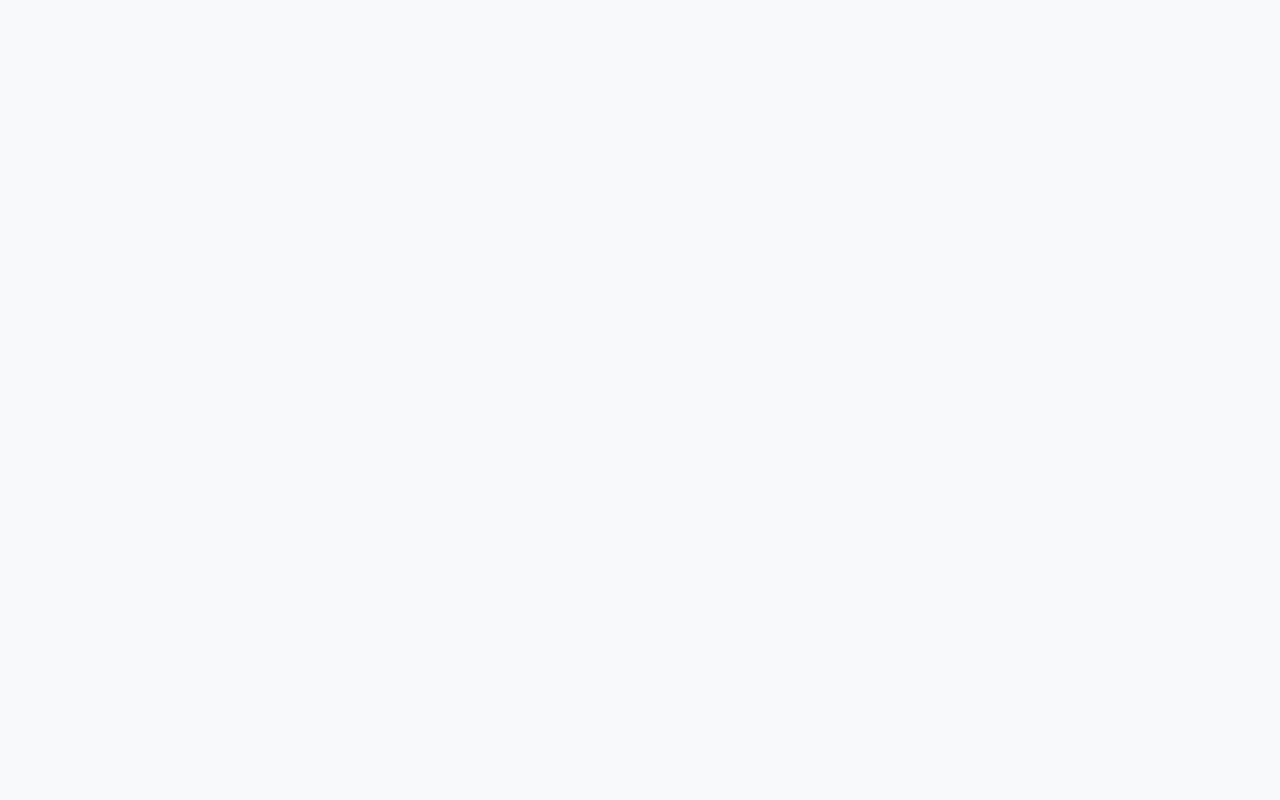
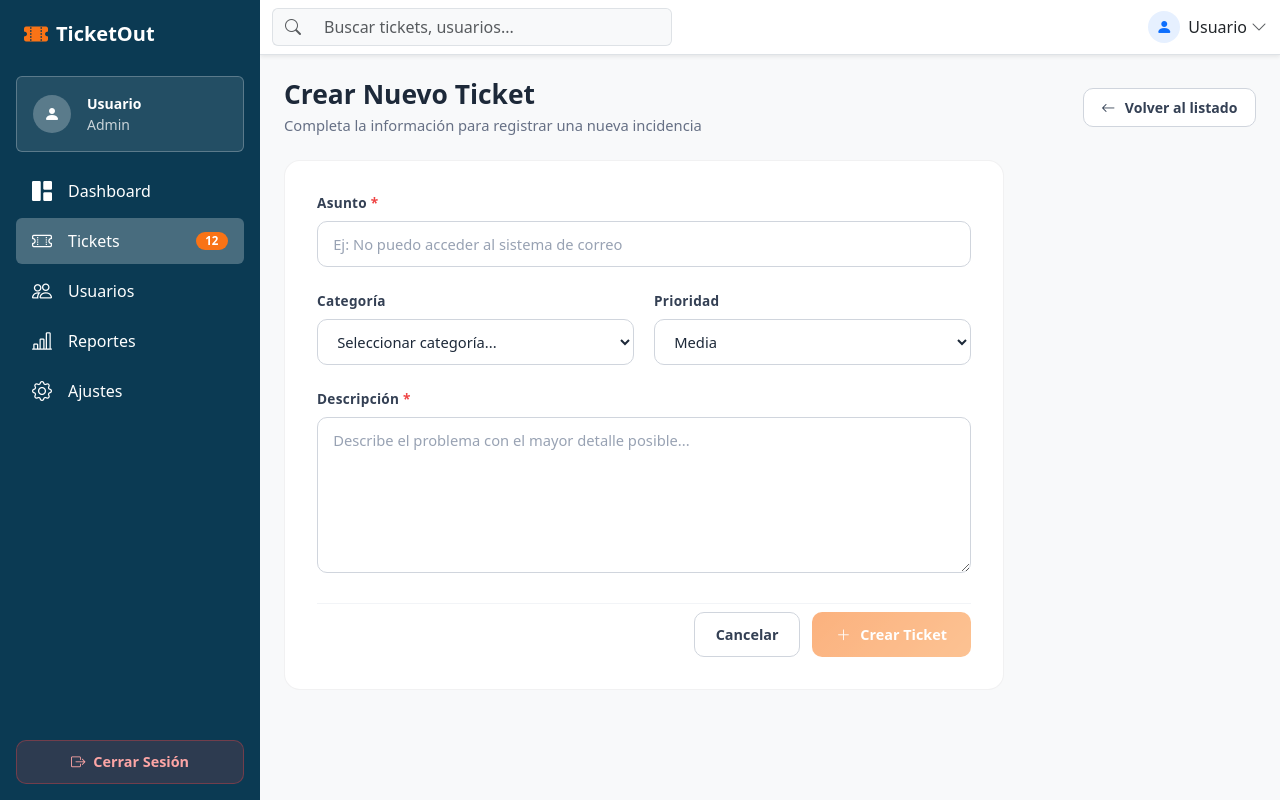
Before and after one commit to PabloAlonsoRomero/TicketOut-Frontend, an Angular app: page /tickets/create in a window 1280 px wide. Before the commit this address led to /. Built offline with nearby package versions, Linux system fonts and the light colour scheme.

Commit message:
ticket-create

```diff
--- a/src/app/app.routes.ts
+++ b/src/app/app.routes.ts
@@ -2,6 +2,7 @@ import { Routes } from '@angular/router';
 import { LoginComponent } from './features/auth/login/login.component';
 import { DashboardComponent } from './features/dashboard/dashboard.component';
 import { TicketListComponent } from './features/tickets/ticket-list/ticket-list.component';
+import { TicketCreateComponent } from './features/tickets/ticket-create/ticket-create.component';
 import { MainLayout } from './layouts/main-layout/main-layout';
 
 export const routes: Routes = [
@@ -15,6 +16,7 @@ export const routes: Routes = [
     children: [
       { path: 'dashboard', component: DashboardComponent },
       { path: 'tickets', component: TicketListComponent },
+      { path: 'tickets/create', component: TicketCreateComponent },
     ]
   },
 ];
--- /dev/null
+++ b/src/app/features/tickets/ticket-create/ticket-create.component.css
@@ -0,0 +1,227 @@
+@import url("https://cdn.jsdelivr.net/npm/bootstrap-icons@1.11.3/font/bootstrap-icons.min.css");
+
+:host {
+  --ink-900: #1d2939;
+  --ink-700: #344054;
+  --ink-500: #667085;
+  --line-200: #d0d5dd;
+  --surface: #ffffff;
+  --panel: #0b3a53;
+  --panel-soft: #155273;
+  --accent: #f97316;
+  --bg: #eef3f7;
+  display: block;
+}
+
+/* ── Page Header ── */
+.page-title {
+  margin: 0;
+  font-size: 1.65rem;
+  font-weight: 800;
+  color: var(--ink-900);
+}
+
+.page-subtitle {
+  margin: 0.2rem 0 0;
+  color: var(--ink-500);
+  font-size: 0.92rem;
+}
+
+.btn-back {
+  display: inline-flex;
+  align-items: center;
+  gap: 0.35rem;
+  padding: 0.5rem 1.1rem;
+  border: 1px solid var(--line-200);
+  border-radius: 10px;
+  background: var(--surface);
+  color: var(--ink-700);
+  font-family: inherit;
+  font-weight: 600;
+  font-size: 0.88rem;
+  cursor: pointer;
+  text-decoration: none;
+  transition: background 0.2s, border-color 0.2s;
+}
+
+.btn-back:hover {
+  background: var(--bg);
+  border-color: var(--panel-soft);
+  color: var(--panel);
+}
+
+/* ── Form Card ── */
+.form-card {
+  background: var(--surface);
+  border: 1px solid rgba(16, 24, 40, 0.06);
+  border-radius: 16px;
+  padding: 2rem;
+  max-width: 720px;
+}
+
+/* ── Form Groups ── */
+.form-group {
+  margin-bottom: 1.5rem;
+}
+
+.form-row {
+  display: flex;
+  gap: 1.25rem;
+}
+
+.flex-1 {
+  flex: 1;
+}
+
+.form-label {
+  display: block;
+  margin-bottom: 0.45rem;
+  font-size: 0.85rem;
+  font-weight: 700;
+  color: var(--ink-700);
+  letter-spacing: 0.02em;
+}
+
+.required {
+  color: #ef4444;
+}
+
+/* ── Form Controls ── */
+.form-control-custom {
+  width: 100%;
+  padding: 0.7rem 0.95rem;
+  border: 1px solid var(--line-200);
+  border-radius: 10px;
+  font-family: inherit;
+  font-size: 0.92rem;
+  color: var(--ink-900);
+  background: var(--surface);
+  transition: border-color 0.2s, box-shadow 0.2s;
+}
+
+.form-control-custom::placeholder {
+  color: #98a2b3;
+}
+
+.form-control-custom:focus {
+  outline: none;
+  border-color: var(--panel-soft);
+  box-shadow: 0 0 0 4px rgba(21, 82, 115, 0.1);
+}
+
+.form-control-custom.ng-invalid.ng-touched {
+  border-color: #ef4444;
+}
+
+.form-control-custom.ng-invalid.ng-touched:focus {
+  box-shadow: 0 0 0 4px rgba(239, 68, 68, 0.1);
+}
+
+.textarea {
+  resize: vertical;
+  min-height: 120px;
+}
+
+select.form-control-custom {
+  appearance: auto;
+  cursor: pointer;
+}
+
+/* ── Field Error ── */
+.field-error {
+  display: block;
+  margin-top: 0.35rem;
+  font-size: 0.78rem;
+  color: #ef4444;
+  font-weight: 600;
+}
+
+/* ── Actions ── */
+.form-actions {
+  display: flex;
+  justify-content: flex-end;
+  gap: 0.75rem;
+  padding-top: 0.5rem;
+  border-top: 1px solid #f2f4f7;
+  margin-top: 0.5rem;
+}
+
+.btn-cancel {
+  padding: 0.65rem 1.3rem;
+  border: 1px solid var(--line-200);
+  border-radius: 10px;
+  background: var(--surface);
+  color: var(--ink-700);
+  font-family: inherit;
+  font-weight: 700;
+  font-size: 0.9rem;
+  cursor: pointer;
+  transition: background 0.2s, border-color 0.2s;
+}
+
+.btn-cancel:hover {
+  background: var(--bg);
+  border-color: var(--panel-soft);
+}
+
+.btn-submit {
+  display: inline-flex;
+  align-items: center;
+  gap: 0.35rem;
+  padding: 0.65rem 1.5rem;
+  border: 0;
+  border-radius: 10px;
+  background: linear-gradient(135deg, var(--accent), #fb923c);
+  color: #fff;
+  font-family: inherit;
+  font-weight: 700;
+  font-size: 0.9rem;
+  cursor: pointer;
+  transition: transform 0.2s, box-shadow 0.2s;
+}
+
+.btn-submit:hover:not(:disabled) {
+  transform: translateY(-1px);
+  box-shadow: 0 8px 20px rgba(249, 115, 22, 0.32);
+}
+
+.btn-submit:disabled {
+  opacity: 0.55;
+  cursor: not-allowed;
+}
+
+/* ── Spinner ── */
+.spinner {
+  width: 16px;
+  height: 16px;
+  border: 2px solid rgba(255, 255, 255, 0.3);
+  border-top-color: #fff;
+  border-radius: 50%;
+  animation: spin 0.6s linear infinite;
+}
+
+@keyframes spin {
+  to { transform: rotate(360deg); }
+}
+
+/* ── Responsive ── */
+@media (max-width: 640px) {
+  .form-row {
+    flex-direction: column;
+    gap: 0;
+  }
+
+  .form-card {
+    padding: 1.25rem;
+  }
+
+  .form-actions {
+    flex-direction: column-reverse;
+  }
+
+  .btn-cancel,
+  .btn-submit {
+    width: 100%;
+    justify-content: center;
+  }
+}
--- a/src/app/layouts/main-layout/main-layout.css
+++ b/src/app/layouts/main-layout/main-layout.css
@@ -0,0 +1,6 @@
+.sidebar-fixed {
+  position: sticky;
+  top: 0;
+  height: 100vh;
+  overflow-y: auto;
+}
--- a/src/app/layouts/main-layout/main-layout.html
+++ b/src/app/layouts/main-layout/main-layout.html
@@ -1,9 +1,9 @@
 <div class="d-flex min-vh-100 bg-light">
   <!-- Sidebar -->
-  <app-sidebar class="flex-shrink-0"></app-sidebar>
+  <app-sidebar class="flex-shrink-0 sidebar-fixed"></app-sidebar>
 
   <!-- Main Content -->
-  <div class="flex-grow-1 d-flex flex-column">
+  <div class="flex-grow-1 d-flex flex-column min-vh-100">
     <!-- Top Bar -->
     <app-topbar></app-topbar>
 
--- a/src/app/shared/components/sidebar/sidebar.css
+++ b/src/app/shared/components/sidebar/sidebar.css
@@ -0,0 +1,33 @@
+.sidebar {
+  background: #0b3a53;
+}
+
+/* Badge naranja */
+.sidebar-badge {
+  background: #f97316;
+  color: #fff;
+  font-size: 0.72rem;
+  font-weight: 700;
+  padding: 0.2rem 0.6rem;
+  border-radius: 999px;
+  line-height: 1;
+}
+
+/* Logout button - rojo como en el diseño */
+.sidebar-logout {
+  padding: 0.65rem;
+  border-radius: 10px;
+  background: rgba(239, 68, 68, 0.15);
+  color: #fca5a5;
+  border: 1px solid rgba(239, 68, 68, 0.35);
+  font-size: 0.9rem;
+  font-weight: 600;
+  cursor: pointer;
+  transition: all 0.2s;
+}
+
+.sidebar-logout:hover {
+  background: rgba(239, 68, 68, 0.25);
+  border-color: rgba(239, 68, 68, 0.5);
+  color: #fecaca;
+}
--- a/src/app/shared/components/sidebar/sidebar.html
+++ b/src/app/shared/components/sidebar/sidebar.html
@@ -1,7 +1,7 @@
-<div class="d-flex flex-column vh-100 bg-primary text-white p-3" style="width: 260px; min-width: 260px;">
+<div class="sidebar d-flex flex-column vh-100 text-white p-3" style="width: 260px; min-width: 260px;">
   <!-- Brand -->
   <div class="d-flex align-items-center mb-4 px-2">
-    <i class="bi bi-ticket-perforated-fill fs-4 text-warning me-2"></i>
+    <i class="bi bi-ticket-perforated-fill fs-4 me-2" style="color: #f97316;"></i>
     <span class="fw-bold fs-5">TicketOut</span>
   </div>
 
@@ -26,13 +26,13 @@
        [routerLinkActiveOptions]="{exact: false}">
       <i class="bi {{ item.icon }} me-3 fs-5"></i>
       <span class="flex-grow-1">{{ item.label }}</span>
-      <span *ngIf="item.badge" class="badge bg-warning text-dark ms-2">{{ item.badge }}</span>
+      <span *ngIf="item.badge" class="sidebar-badge ms-2">{{ item.badge }}</span>
     </a>
   </nav>
 
   <!-- Logout Button -->
   <div class="mt-auto">
-    <button class="btn btn-outline-light w-100 d-flex align-items-center justify-content-center"
+    <button class="sidebar-logout w-100 d-flex align-items-center justify-content-center"
             (click)="logout()">
       <i class="bi bi-box-arrow-right me-2"></i>
       <span>Cerrar Sesión</span>
--- a/src/app/shared/components/sidebar/sidebar.ts
+++ b/src/app/shared/components/sidebar/sidebar.ts
@@ -18,13 +18,13 @@ export class Sidebar implements OnInit {
 
   menuItems = [
     {
-      label: 'Panel',
+      label: 'Dashboard',
       icon: 'bi-grid-1x2-fill',
       route: '/dashboard',
       badge: null
     },
     {
-      label: 'Incidencias',
+      label: 'Tickets',
       icon: 'bi-ticket-perforated',
       route: '/tickets',
       badge: '12'
```
